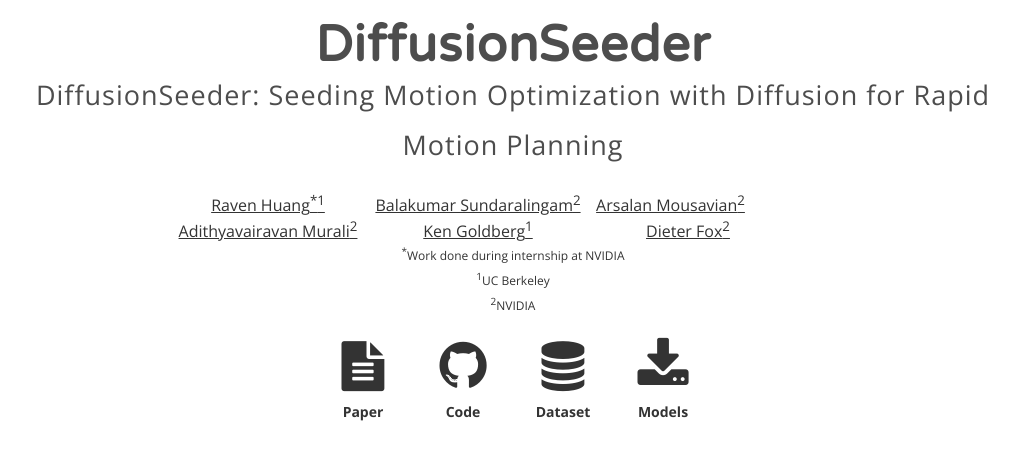
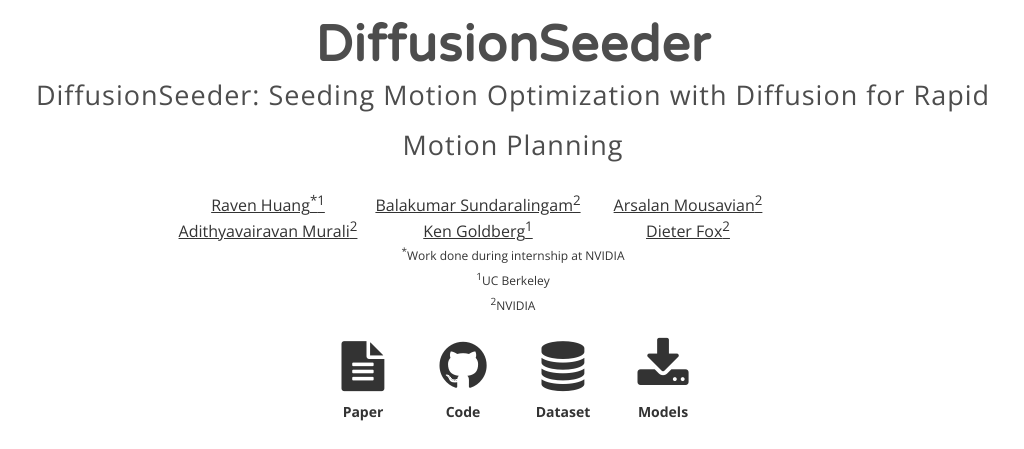
Before and after one commit to diffusion-seeder/diffusion-seeder.github.io, a plain HTML site: page index.html in a window 1280 px wide. Shown: the top 449 px of the page, without its empty margins (127-1151 px from the left). Drawn offline with nearby package versions, Linux system fonts and the light colour scheme.

Commit message:
fix shift

```diff
--- a/index.html
+++ b/index.html
@@ -54,7 +54,7 @@
                 <div class="base-col author-col4">
                     <a href="https://balakumar-s.github.io/" target="_blank" class="author-text">Balakumar Sundaralingam<sup>2</sup></a>
                 </div>
-                <div class="base-col author-col1">
+                <div class="base-col author-col4">
                     <a href="https://cs.gmu.edu/~amousavi/" target="_blank" class="author-text">Arsalan Mousavian<sup>2</sup></a>
                 </div>
             </div>
```
